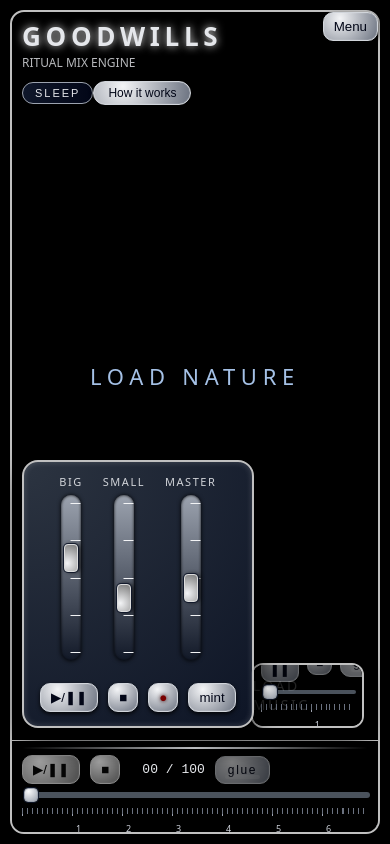
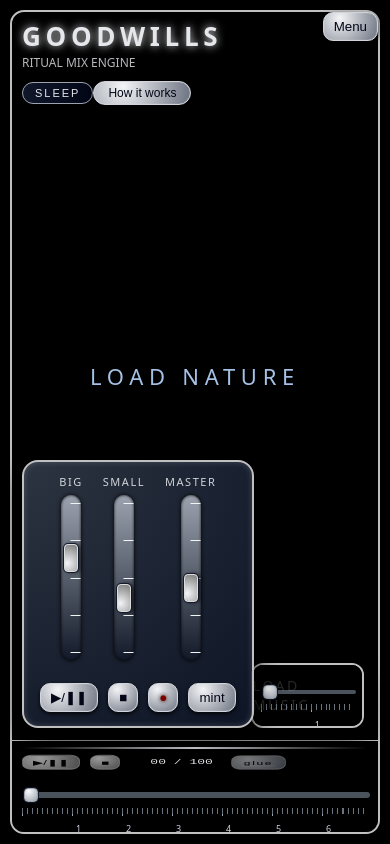
Before and after one commit to bobdryg/goodwills, a React (Vite) app: page / in a window 390 px wide. Built offline with nearby package versions, Linux system fonts and the light colour scheme.

Commit message:
Mobile UI: compact top menu and player controls

```diff
--- a/src/index.css
+++ b/src/index.css
@@ -960,32 +960,6 @@ body {
   }
 }
 
-  .mobile-menu-overlay {
-    position: fixed;
-    inset: 0;
-    background: rgba(0, 0, 0, 0.6);
-    z-index: 100;
-    display: flex;
-    align-items: flex-end;
-    justify-content: center;
-  }
-
-  .mobile-menu-sheet {
-    width: 100%;
-    max-width: 520px;
-    border-radius: 16px 16px 0 0;
-    padding: 12px;
-    padding-bottom: calc(12px + env(safe-area-inset-bottom));
-    background: rgba(15, 18, 28, 0.98);
-    box-shadow: 0 -10px 40px rgba(0,0,0,0.6);
-    display: grid;
-    gap: 10px;
-  }
-
-  .mobile-menu-sheet h3 {
-    margin: 0 0 4px 0;
-  }
-
   @media (max-width: 768px) {
   /* делаем линейку в 2 раза тоньше по высоте */
 
@@ -1006,3 +980,28 @@ body {
     line-height: 1;
   }
 }
+
+@media (max-width: 768px) {
+  /* панель кнопок/таймера у обоих плееров */
+  .big-controls-panel,
+  .mini-controls-panel,
+  .mini-controls,
+  .controls-panel {
+    transform: scaleY(0.5);
+    transform-origin: top center;
+  }
+
+  /* кнопки внутри тоже чуть ужмём по высоте */
+  .big-controls-panel .btn-metal,
+  .mini-controls-panel .btn-metal,
+  .mini-controls .btn-metal {
+    padding-top: 6px;
+    padding-bottom: 6px;
+  }
+
+  /* таймер — чтобы не раздувал панель */
+  .rec-timer {
+    line-height: 1;
+    padding: 4px 8px;
+  }
+}
```
